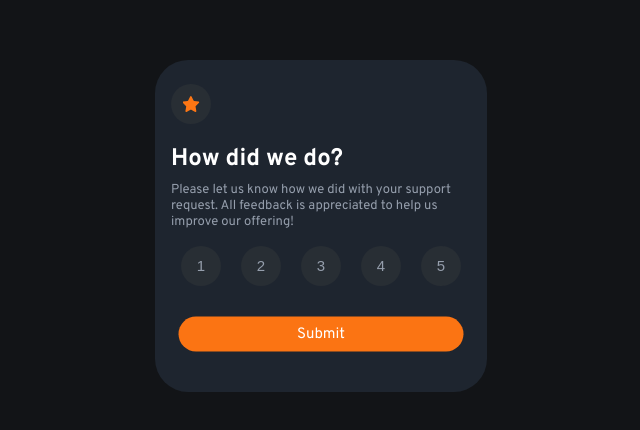
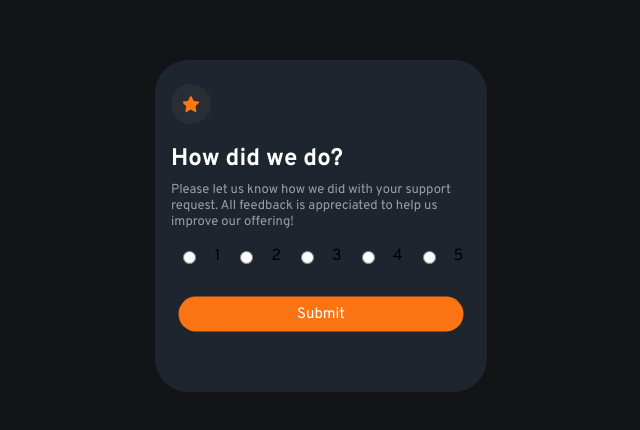
Before and after one commit to Nat-crit20/Interactive-rating-component, a plain HTML site: page index.html in a window 1280 px wide. Shown: the part 174-604 px from the top of the page, without its empty margins (319-959 px from the left). Drawn offline with Linux system fonts and the light colour scheme.

Commit message:
Turned buttons into radio buttons

```diff
--- a/index.html
+++ b/index.html
@@ -17,6 +17,7 @@
       sizes="32x32"
       href="./images/favicon-32x32.png"
     />
+    <script defer src="script.js"></script>
 
     <title>Frontend Mentor | Interactive rating component</title>
   </head>
@@ -33,12 +34,48 @@
             feedback is appreciated to help us improve our offering!
           </p>
           <div class="ratings">
-            <button type="button" value="rating-1">1</button>
-            <button type="button" value="rating-2">2</button>
-            <button type="button" value="rating-3">3</button>
-            <button type="button" value="rating-4">4</button>
-            <button type="button" value="rating-5">5</button>
+            <input
+              type="radio"
+              class="radio_input"
+              name="rating"
+              id="rating-1"
+              value="1"
+            />
+            <label for="rating-1">1</label>
+            <input
+              type="radio"
+              class="radio_input"
+              name="rating"
+              id="rating-2"
+              value="2"
+            />
+            <label for="rating-2">2</label>
+            <input
+              type="radio"
+              class="radio_input"
+              name="rating"
+              id="rating-3"
+              value="3"
+            />
+            <label for="rating-3">3</label>
+            <input
+              type="radio"
+              class="radio_input"
+              name="rating"
+              id="rating-4"
+              value="4"
+            />
+            <label for="rating-4">4</label>
+            <input
+              type="radio"
+              class="radio_input"
+              name="rating"
+              id="rating-5"
+              value="5"
+            />
+            <label for="rating-5">5</label>
           </div>
+
           <input class="submit" type="submit" />
         </form>
       </div>
--- /dev/null
+++ b/script.js
@@ -0,0 +1,7 @@
+const button = document.querySelectorAll("button");
+const form = document.querySelector("form");
+
+form.addEventListener("submit", function (e) {
+  e.preventDefault();
+  console.log(e);
+});
```
